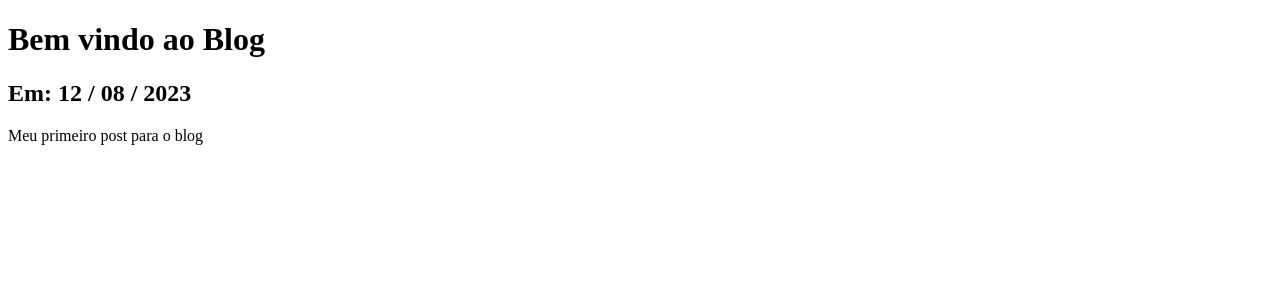
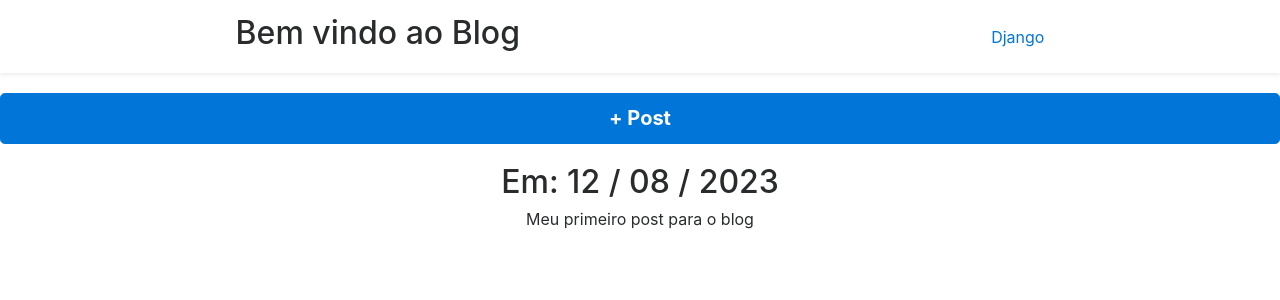
Before and after one commit to luaax/django-blog, a Django app: page /ola/ in a window 1280 px wide. Shown: the top 300 px of the page. Run offline with Django 4.2, Linux system fonts and the light colour scheme; data comes from the database, SQL or seed files in the repository; some libraries are stand-ins or nearby versions.

Commit message:
atualização

```diff
--- a/blog/urls.py
+++ b/blog/urls.py
@@ -1,5 +1,5 @@
 from django.urls import path
-from blog.views import index, ola, post_show, PostDetailView, get_all_posts, get_post
+from blog.views import index, ola, post_show, PostDetailView, get_all_posts, get_post, PostCreateView, create_post, PostListView, SobreTemplateView
 
 urlpatterns = [
     path('', index, name= "home"),
@@ -10,4 +10,11 @@ urlpatterns = [
     path('post/<int:pk>/show', PostDetailView.as_view(), name="post_detail"),
     path('api/posts', get_all_posts, name="posts_data"),
     path('api/posts/<int:post_id>', get_post, name="post_data"),
+    path('post/add', PostCreateView.as_view(), name="post_add"),
+    path('api/post/add', create_post, name="create_post_data"),
+    path('posts', PostListView.as_view(), name="posts_all"),
+    path('about-us',
+        SobreTemplateView.as_view(),
+        name="about_page"
+    ),
 ]
--- a/blog/views.py
+++ b/blog/views.py
@@ -1,11 +1,14 @@
 from django.shortcuts import render,  get_object_or_404
-from django.views.generic.detail import DetailView
+from django.views.generic import DetailView, ListView, TemplateView
 import json
 from django.core.serializers.json import DjangoJSONEncoder
 
 # Create your views here.
 
 from django.http import HttpResponse
+from django.views.generic.edit import CreateView
+from django.urls import reverse_lazy
+from django.views.decorators.csrf import csrf_exempt
 from blog.models import Post # Acrescentar
 
 def index(request):
@@ -56,3 +59,47 @@ def get_post(request, post_id):
 
     response['Access-Control-Allow-Origin'] = '*' # requisição de qualquer origem
     return response
+
+class PostCreateView(CreateView):
+    model = Post
+    template_name = 'post/post_form.html'
+    fields = ('body_text', )
+    # success_url = reverse_lazy('posts_list')
+    success_url = reverse_lazy('posts_all') # modifiquei para ir direto no template da aula do dia 20/09
+
+@csrf_exempt
+def create_post(request):
+    if request.method == 'POST':
+        data = json.loads(request.body)
+        body_text = data.get('body_text')
+        if body_text is None:
+            data = {'success': False, 'error': 'Texto do post inválido.'}
+            status = 400 # Bad Request => erro do client
+        else:
+            post = Post(body_text=body_text)
+            post.save()
+            post_data = Post.objects.filter(
+                pk=post.id
+            ).values(
+                'pk', 'body_text', 'pub_date'
+            ).first()
+        data = {'success': True, 'post': post_data}
+        status = 201 # Created
+
+    response = HttpResponse(
+        json.dumps(data, indent=1, cls=DjangoJSONEncoder),
+        content_type="application/json",
+        status=status
+    )
+
+    response['Access-Control-Allow-Origin'] = '*'
+
+    return response
+
+class PostListView(ListView):
+    model = Post
+    template_name = 'post/post_list.html'
+    context_object_name = 'posts'
+
+class SobreTemplateView(TemplateView):
+    template_name = 'post/sobre.html'
--- a/static/css/style.css
+++ b/static/css/style.css
@@ -1 +1,24 @@
-# Empty CSS file for your own CSS
+.main-posts {
+    width: 100%;
+    height: auto;
+    padding: 15px 0;
+    display: flex;
+    align-items: center;
+    justify-content: space-around;
+    box-shadow: 0 .125rem .25rem rgba(0,0,0,.075);
+}
+
+.container-posts{
+    display: flex;
+    flex-direction: column;
+    gap: 20px;
+    padding: 20px 0;
+}
+
+.article-posts {
+    width: 100%;
+    height: auto;
+    display: flex;
+    flex-direction: column;
+    align-items: center;
+}
--- a/templates/_layout1.html
+++ b/templates/_layout1.html
@@ -25,7 +25,8 @@ com o mesmo conteúdo original herdado de _base.html
             <h5 class="my-0 mr-md-auto font-weight-normal">
                 <a href="{% url 'index' %}">Django</a>
             </h5>
-            <a class="p-2 text-dark" href="{% url 'ola' %}">Sobre</a>
+            <a class="p-2 text-dark" href="{% url 'posts_all' %}">Postagens</a>
+            <a class="p-2 text-dark" href="{% url 'about_page' %}">Sobre</a>
         </div>
     </main>
 {% endblock %}
--- a/templates/posts.html
+++ b/templates/posts.html
@@ -5,19 +5,27 @@
     <meta charset="UTF-8">
     <meta name="viewport" content="width=device-width, initial-scale=1.0">
     <meta http-equiv="X-UA-Compatible" content="ie=edge">
+    <link rel="stylesheet" href="../static/css/bootstrap.min.css">
+    <link rel="stylesheet" href="../static/css/style.css">
     <title>Meu Blog</title>
 </head>
 
 <body>
-    <main>
-        <h1>Bem vindo ao Blog</h1>
+    <main class="main-posts">
+        <h2>Bem vindo ao Blog</h2>
+        <a href="{% url 'index' %}">Django</a>
     </main>
-    {% for post in posts_list %}
-    <article>
-        <h2>Em: {{ post.pub_date|date:"d / m / Y" }}</h2>
-        <p>{{ post.body_text }}</p>
-    </article>
-    {% endfor %}
+    <section class="container-posts">
+        <a href="{% url 'post_add' %}" class="btn btn-lg btn-primary font-weight-bold">
+            + Post
+        </a>
+        {% for post in posts_list %}
+        <article class="article-posts">
+            <h2>Em: {{ post.pub_date|date:"d / m / Y" }}</h2>
+            <p>{{ post.body_text }}</p>
+        </article>
+        {% endfor %}
+    </section>
 </body>
 
 </html>
```
Also changed, not shown: templates/_basico.html (added, +90 -0 lines), templates/post/post_form.html (added, +16 -0 lines), templates/post/post_list.html (added, +20 -0 lines), templates/post/sobre.html (added, +13 -0 lines), webapp/templates/index.html (added, +14 -0 lines).
